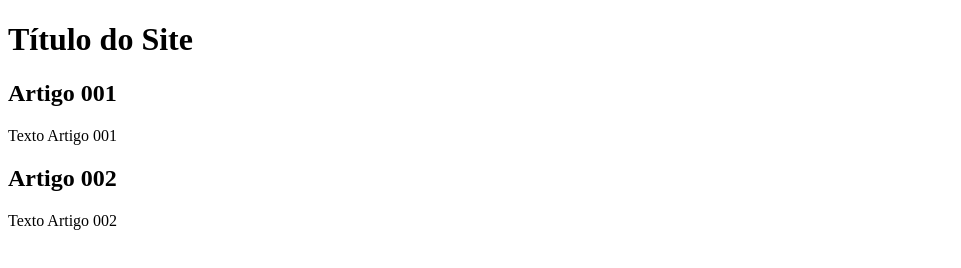
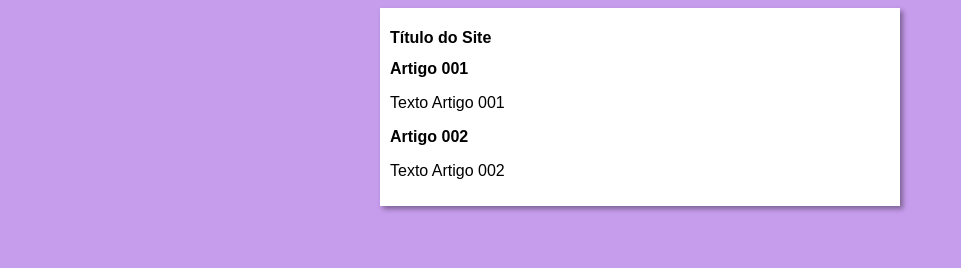
Before and after one commit to rodrigopereira21/projeto-site2, a plain HTML site: page index.html in a window 1280 px wide. Shown: the whole page, without its empty margins (0-961 px from the left). Drawn offline with Linux system fonts and the light colour scheme.

Commit message:
iniciei o design

```diff
--- /dev/null
+++ b/estilos/style.css
@@ -0,0 +1,16 @@
+* {
+    font-family: Arial, Helvetica, sans-serif;
+    font-size: 16px;
+}
+
+body {
+    background-color: rgb(198, 156, 236);
+}
+
+main {
+    background-color: white;
+    width: 500px;
+    margin: auto;
+    padding: 10px;
+    box-shadow: 3px 3px 5px rgba(0, 0, 0, 0.371);
+}
--- a/index.html
+++ b/index.html
@@ -4,6 +4,7 @@
     <meta charset="UTF-8">
     <meta name="viewport" content="width=device-width, initial-scale=1.0">
     <title>Título do Site</title>
+    <link rel="stylesheet" href="estilos/style.css">
 </head>
 <body>
     <main>
```
